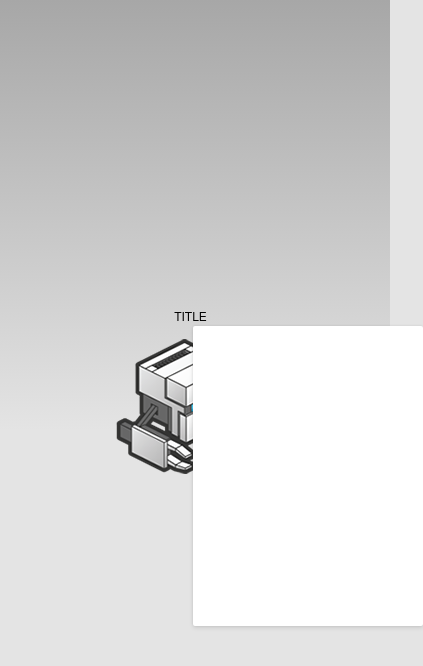
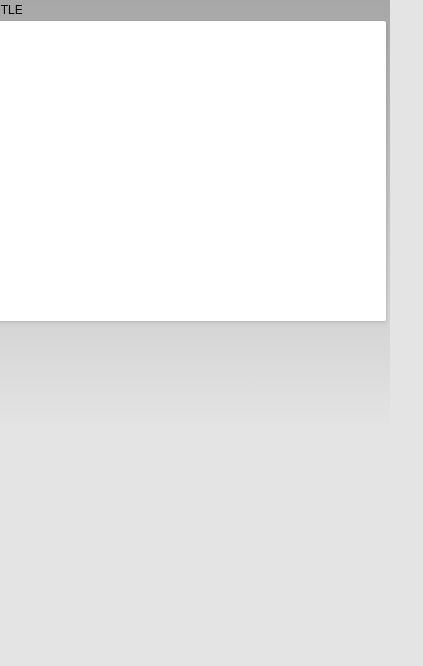
Before and after one commit to piscke/LearningPhonegap, a website: page my-app/www/index.html in a window 390 px wide. Shown: the whole page, 423 px wide, since content can reach past the window. Drawn offline with Linux system fonts and the light colour scheme; some packages are replaced by stand-ins of ours.

Commit message:
alteraçoes

```diff
--- a/my-app/www/css/index.css
+++ b/my-app/www/css/index.css
@@ -47,26 +47,6 @@ body {
 
 /* Portrait layout (default) */
 .app {
-    background:url(../img/logo.png) no-repeat center top; /* 170px x 200px */
-    position:absolute;             /* position in the center of the screen */
-    left:50%;
-    top:50%;
-    height:50px;                   /* text area height */
-    width:225px;                   /* text area width */
-    text-align:center;
-    padding:180px 0px 0px 0px;     /* image height is 200px (bottom 20px are overlapped with text) */
-    margin:-115px 0px 0px -112px;  /* offset vertical: half of image height and text area height */
-                                   /* offset horizontal: half of text area width */
-}
-
-/* Landscape layout (with min-width) */
-@media screen and (min-aspect-ratio: 1/1) and (min-width:400px) {
-    .app {
-        background-position:left center;
-        padding:75px 0px 75px 170px;  /* padding-top + padding-bottom + text area = image height */
-        margin:-90px 0px 0px -198px;  /* offset vertical: half of image height */
-                                      /* offset horizontal: half of image width and text area width */
-    }
 }
 
 h1 {
```
